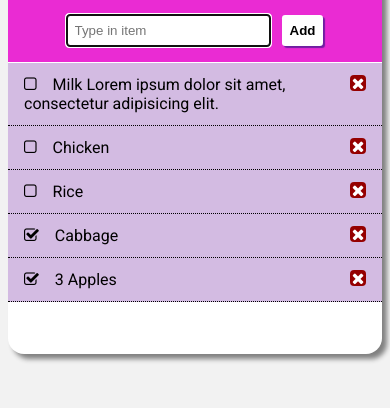
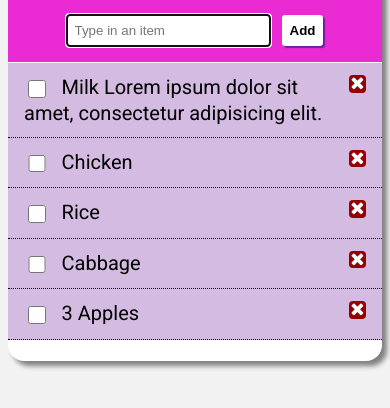
Before and after one commit to cespirit/js-shopping-list, a plain HTML site: page index.html in a window 390 px wide. Shown: the part 138-546 px from the top of the page. Drawn offline with Linux system fonts and the light colour scheme.

Commit message:
Fix checkboxes

```diff
--- a/css/style.css
+++ b/css/style.css
@@ -41,6 +41,14 @@ h1 {
 	border-radius: 100%;
 }
 
+input[type="checkbox"] {
+	width: 1.25rem;
+	height: 1.25rem;
+	margin-right: 1rem;
+	vertical-align: middle;
+}
+
+
 /* Input new item section */
 .add-item {
 	background-color: #ea2bd3;
@@ -74,14 +82,14 @@ h1 {
 }
 
 /* List section */
-.list .items-list {
+.list #items-list {
 	list-style-type: none;
 	padding-left: 0;
 	margin-top: 0.10rem;
 	margin-bottom: 0.30rem;
 }
 
-.list .items-list > li {
+.list #items-list > li {
 	font-size: 1.25rem;
 	padding-top: 0.75rem;
 	padding-bottom: 0.75rem;
@@ -89,6 +97,8 @@ h1 {
 	padding-right: 1rem;
 	background-color: #d3bbe2;
 	border-bottom: 1px dotted black;
+	word-wrap: break-word;
+	overflow-wrap: break-word;
 }
 
 .list .checked,
@@ -136,8 +146,14 @@ h1 {
 		padding-right: 0.5rem;
 	}
 
-	.list .items-list > li,
-	.list .delete {
+	input[type="checkbox"] {
+		width: 1.10rem;
+		height: 1.10rem;
+	}
+
+	.list #items-list > li,
+	.list .delete,
+	 {
 		font-size: 1rem;
 	}
 
--- a/index.html
+++ b/index.html
@@ -16,6 +16,7 @@
       <script src="https://oss.maxcdn.com/html5shiv/3.7.2/html5shiv.min.js"></script>
       <script src="https://oss.maxcdn.com/respond/1.4.2/respond.min.js"></script>
     <![endif]-->
+
 </head>
 <body>
 	<div class="container">
@@ -24,23 +25,22 @@
 			Shopping List
 		</h1>
 		<section class="add-item">
-			<input id="new-item" type="text" placeholder="Type in item" autofocus="autofocus">
+			<input id="new-item" type="text" placeholder="Type in an item" autofocus="autofocus">
 			<button class="add">Add</button>
 		</section>
 
 		<section class="list">
-			<ul class="items-list">
+			<ul id="items-list">
 
-				<li><button class="unchecked fa fa-square-o"></button><button class="delete fa fa-times"></button>Milk Lorem ipsum dolor sit amet, consectetur adipisicing elit.</li>
+				<li class="item"><input type="checkbox"><button class="delete fa fa-times"></button>Milk Lorem ipsum dolor sit amet, consectetur adipisicing elit.</li>
 
-				<li><button class="unchecked fa fa-square-o"></button><button class="delete fa fa-times"></button>Chicken</li>
+				<li class="item"><input type="checkbox"><button class="delete fa fa-times"></button>Chicken</li>
 
-				<li><button class="unchecked fa fa-square-o"></button><button class="delete fa fa-times"></button>Rice
-				</li>
+				<li class="item"><input type="checkbox"><button class="delete fa fa-times"></button>Rice</li>
 
-				<li><button class="checked fa fa-check-square-o"></button><button class="delete fa fa-times"></button>Cabbage</li>
+				<li class="item"><input type="checkbox"><button class="delete fa fa-times"></button>Cabbage</li>
 
-				<li><button class="checked fa fa-check-square-o"></button><button class="delete fa fa-times"></button>3 Apples</li>
+				<li class="item"><input type="checkbox"><button class="delete fa fa-times"></button>3 Apples</li>
 
 			</ul>
 		</section>
```
